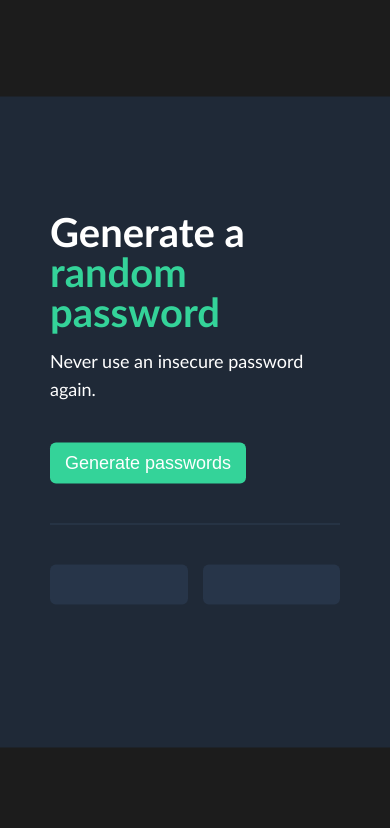
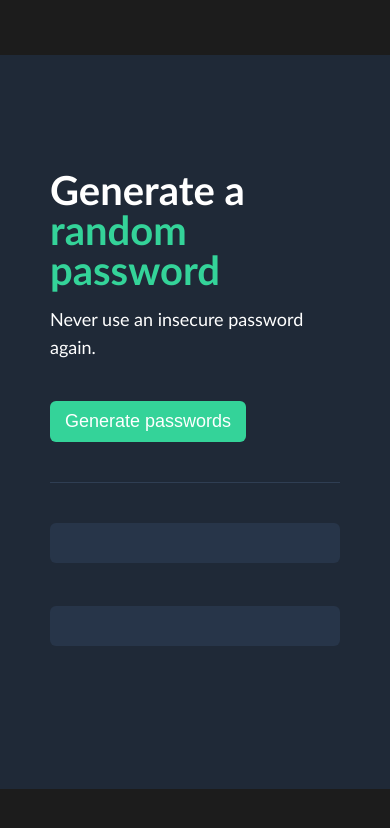
Before and after one commit to Yaskierix/Random-Password, a website built with Vite: page index.html in a window 390 px wide. Built offline with nearby package versions, Linux system fonts and the light colour scheme.

Commit message:
Responsiveness of messages

```diff
--- a/index.html
+++ b/index.html
@@ -11,14 +11,19 @@
         <button onclick="generatePassword()">Generate passwords</button>
         <span></span>
         <div class="outputs">
-          <span class="output" id="output-el1" data-target="copied1"></span>
-          <span class="output" id="output-el2" data-target="copied2"></span>
+          <div class="output-container">
+            <span class="output" id="output-el1" data-target="copied1"></span>
+            <div class="message">
+                <p class="copied hidden" id="copied1"><svg class="icon" fill="currentColor" xmlns="http://www.w3.org/2000/svg" viewBox="0 0 640 640"><path d="M320 576C461.4 576 576 461.4 576 320C576 178.6 461.4 64 320 64C178.6 64 64 178.6 64 320C64 461.4 178.6 576 320 576zM404.4 276.7L324.4 404.7C320.2 411.4 313 415.6 305.1 416C297.2 416.4 289.6 412.8 284.9 406.4L236.9 342.4C228.9 331.8 231.1 316.8 241.7 308.8C252.3 300.8 267.3 303 275.3 313.6L302.3 349.6L363.7 251.3C370.7 240.1 385.5 236.6 396.8 243.7C408.1 250.8 411.5 265.5 404.4 276.8z"/></svg>Copied</p>
+            </div>
+          </div>
+          <div class="output-container">
+            <span class="output" id="output-el2" data-target="copied2"></span>
+            <div class="message">
+                <p class="copied hidden" id="copied2"><svg class="icon" fill="currentColor" xmlns="http://www.w3.org/2000/svg" viewBox="0 0 640 640"><path d="M320 576C461.4 576 576 461.4 576 320C576 178.6 461.4 64 320 64C178.6 64 64 178.6 64 320C64 461.4 178.6 576 320 576zM404.4 276.7L324.4 404.7C320.2 411.4 313 415.6 305.1 416C297.2 416.4 289.6 412.8 284.9 406.4L236.9 342.4C228.9 331.8 231.1 316.8 241.7 308.8C252.3 300.8 267.3 303 275.3 313.6L302.3 349.6L363.7 251.3C370.7 240.1 385.5 236.6 396.8 243.7C408.1 250.8 411.5 265.5 404.4 276.8z"/></svg>Copied</p>
+            </div>
+          </div>
         </div>
-        <div class="messages">
-            <p class="copied hidden" id="copied1"><svg class="icon" fill="currentColor" xmlns="http://www.w3.org/2000/svg" viewBox="0 0 640 640"><path d="M320 576C461.4 576 576 461.4 576 320C576 178.6 461.4 64 320 64C178.6 64 64 178.6 64 320C64 461.4 178.6 576 320 576zM404.4 276.7L324.4 404.7C320.2 411.4 313 415.6 305.1 416C297.2 416.4 289.6 412.8 284.9 406.4L236.9 342.4C228.9 331.8 231.1 316.8 241.7 308.8C252.3 300.8 267.3 303 275.3 313.6L302.3 349.6L363.7 251.3C370.7 240.1 385.5 236.6 396.8 243.7C408.1 250.8 411.5 265.5 404.4 276.8z"/></svg>Copied</p>
-            <p class="copied hidden" id="copied2"><svg class="icon" fill="currentColor" xmlns="http://www.w3.org/2000/svg" viewBox="0 0 640 640"><path d="M320 576C461.4 576 576 461.4 576 320C576 178.6 461.4 64 320 64C178.6 64 64 178.6 64 320C64 461.4 178.6 576 320 576zM404.4 276.7L324.4 404.7C320.2 411.4 313 415.6 305.1 416C297.2 416.4 289.6 412.8 284.9 406.4L236.9 342.4C228.9 331.8 231.1 316.8 241.7 308.8C252.3 300.8 267.3 303 275.3 313.6L302.3 349.6L363.7 251.3C370.7 240.1 385.5 236.6 396.8 243.7C408.1 250.8 411.5 265.5 404.4 276.8z"/></svg>Copied</p>
-        </div>
-
       </div>
     </div>
     <script src="index.js" type="module"></script>
--- a/style.scss
+++ b/style.scss
@@ -66,6 +66,8 @@ body {
     display: flex;
     flex-direction: row;
     gap: 15px;
+    .output-container {
+		width: 100%;
       .output {
         border-radius: 6px;
         background: #273549;
@@ -82,7 +84,8 @@ body {
         border: 2px solid $color_2;
       }
     }
-  .messages {
+  }
+  .message {
     display: flex;
     flex-direction: row;
     .hidden {
@@ -105,3 +108,9 @@ body {
     }
   }
 }
+
+@media screen and (max-width: 450px) {
+  .outputs {
+    flex-direction: column !important;
+  }
+}
```
Also changed, not shown: assets/css/style.css, 1 other file. Lines whose indentation alone changed are shown as unchanged.
